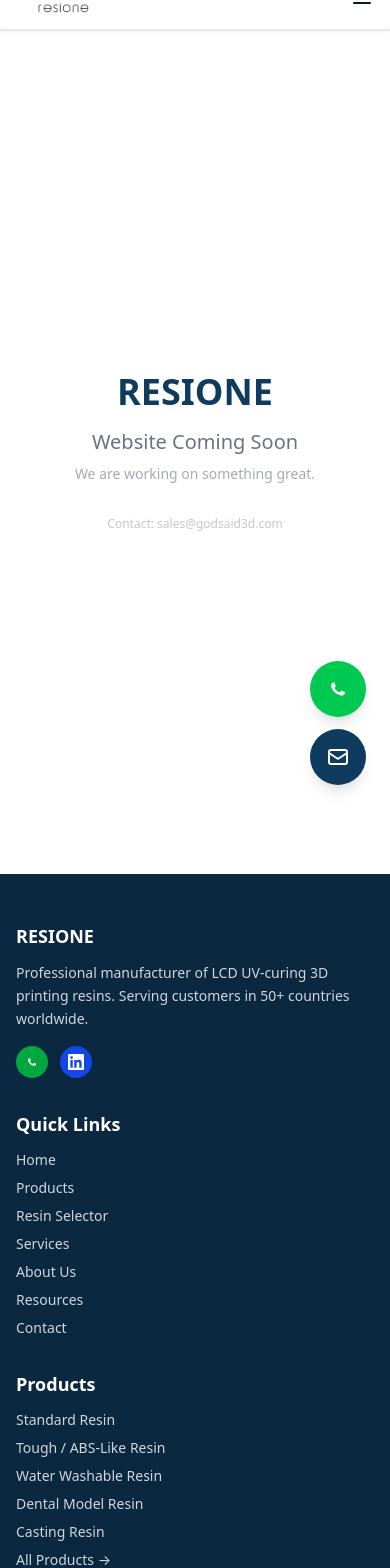
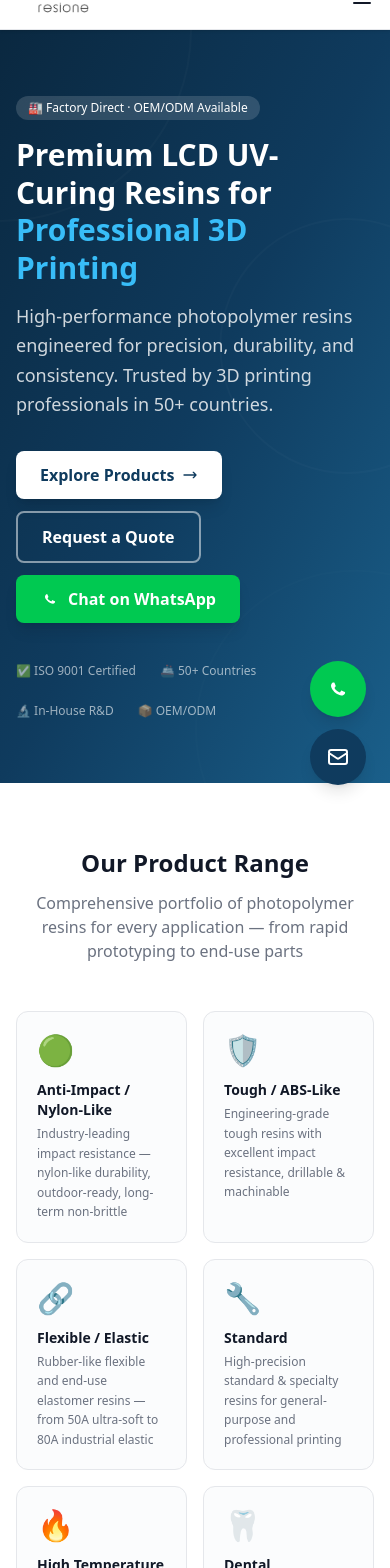
Before and after one commit to 1948128510jj-hue/RESIONE, a Next.js app: page / in a window 390 px wide. Shown: the part 35-1603 px from the top of the page. Built offline with nearby package versions, Linux system fonts and the light colour scheme.

Commit message:
网站全面优化V2: 主页恢复(5板块)+移动端汉堡菜单+404页面+表单formsubmit.co+页脚分类链接+社交链接+邮箱专业化

```diff
--- a/src/app/contact/page.tsx
+++ b/src/app/contact/page.tsx
@@ -24,7 +24,7 @@ export default function ContactPage() {
           {/* Contact form */}
           <div>
             <h2 className="text-xl font-bold mb-4">Send Us a Message</h2>
-            <form action="https://formspree.io/f/your-form-id" method="POST" className="space-y-4">
+            <form action="https://formsubmit.co/sales@godsaid3d.com" method="POST" className="space-y-4">
               <div>
                 <label className="block text-sm font-medium mb-1.5">Name *</label>
                 <input type="text" name="name" required className="w-full border border-border rounded-lg px-4 py-2.5 text-sm focus:outline-none focus:ring-2 focus:ring-primary/20 focus:border-primary transition-colors" />
--- a/src/app/inquiry/page.tsx
+++ b/src/app/inquiry/page.tsx
@@ -23,10 +23,14 @@ export default function InquiryPage() {
           {/* Form */}
           <div className="lg:col-span-2">
             <form
-              action="https://formspree.io/f/your-form-id"
+              action="https://formsubmit.co/sales@godsaid3d.com"
               method="POST"
               className="space-y-6"
             >
+              <input type="hidden" name="_subject" value="New RFQ from RESIONE Website" />
+              <input type="hidden" name="_captcha" value="false" />
+              <input type="hidden" name="_next" value="https://resione.top/thank-you" />
+              <input type="text" name="_honey" style={{display:'none'}} />
               <div className="grid grid-cols-1 sm:grid-cols-2 gap-4">
                 <div>
                   <label className="block text-sm font-medium text-foreground mb-1.5">Full Name *</label>
--- /dev/null
+++ b/src/app/not-found.tsx
@@ -0,0 +1,26 @@
+import Link from "next/link";
+
+export default function NotFound() {
+  return (
+    <div className="min-h-[70vh] flex items-center justify-center bg-white">
+      <div className="text-center px-6 py-16">
+        <h1 className="text-7xl font-extrabold text-primary mb-4">404</h1>
+        <h2 className="text-2xl font-semibold text-foreground mb-3">Page Not Found</h2>
+        <p className="text-muted max-w-md mx-auto mb-8">
+          The page you are looking for might have been moved or doesn't exist.
+        </p>
+        <div className="flex flex-wrap justify-center gap-3">
+          <Link href="/" className="px-6 py-3 bg-primary text-white font-semibold rounded-lg hover:bg-primary-light transition-colors">
+            Back to Home
+          </Link>
+          <Link href="/products" className="px-6 py-3 border border-border text-foreground font-semibold rounded-lg hover:border-primary hover:text-primary transition-colors">
+            Browse Products
+          </Link>
+          <Link href="/contact" className="px-6 py-3 border border-border text-foreground font-semibold rounded-lg hover:border-primary hover:text-primary transition-colors">
+            Contact Us
+          </Link>
+        </div>
+      </div>
+    </div>
+  );
+}
--- a/src/app/page.tsx
+++ b/src/app/page.tsx
@@ -1,14 +1,13 @@
+import { HeroBanner, ProductCategories, WhyChooseUs, OEMServices, CTASection } from "@/components/home";
+
 export default function HomePage() {
   return (
-    <div className="min-h-screen flex items-center justify-center bg-white">
-      <div className="text-center px-6">
-        <h1 className="text-4xl sm:text-5xl font-bold text-primary mb-4">RESIONE</h1>
-        <p className="text-xl text-muted mb-2">Website Coming Soon</p>
-        <p className="text-sm text-muted/60">We are working on something great.</p>
-        <div className="mt-8 text-xs text-muted/40">
-          Contact: sales@godsaid3d.com
-        </div>
-      </div>
-    </div>
+    <>
+      <HeroBanner />
+      <ProductCategories />
+      <WhyChooseUs />
+      <OEMServices />
+      <CTASection />
+    </>
   );
 }
--- a/src/components/layout/Footer.tsx
+++ b/src/components/layout/Footer.tsx
@@ -46,12 +46,13 @@ export default function Footer() {
           <div>
             <h3 className="font-bold text-lg mb-3">Products</h3>
             <ul className="space-y-2 text-sm text-gray-300">
-              <li><Link href="/products" className="hover:text-white transition-colors">Standard Resin</Link></li>
-              <li><Link href="/products" className="hover:text-white transition-colors">Tough / ABS-Like Resin</Link></li>
-              <li><Link href="/products" className="hover:text-white transition-colors">Water Washable Resin</Link></li>
-              <li><Link href="/products" className="hover:text-white transition-colors">Dental Model Resin</Link></li>
-              <li><Link href="/products" className="hover:text-white transition-colors">Casting Resin</Link></li>
-              <li><Link href="/products" className="hover:text-white transition-colors">All Products →</Link></li>
+              <li><Link href="/products?category=Anti-Impact%20%2F%20Nylon-Like" className="hover:text-white transition-colors">Anti-Impact / Nylon-Like</Link></li>
+              <li><Link href="/products?category=Tough%20%2F%20ABS-Like" className="hover:text-white transition-colors">Tough / ABS-Like Resin</Link></li>
+              <li><Link href="/products?category=Flexible%20%2F%20Elastic" className="hover:text-white transition-colors">Flexible / Elastic Resin</Link></li>
+              <li><Link href="/products?category=Water%20Washable" className="hover:text-white transition-colors">Water Washable Resin</Link></li>
+              <li><Link href="/products?category=Dental" className="hover:text-white transition-colors">Dental Resin</Link></li>
+              <li><Link href="/products?category=High%20Temperature" className="hover:text-white transition-colors">High Temperature Resin</Link></li>
+              <li><Link href="/products" className="hover:text-white transition-colors font-semibold">All Products →</Link></li>
             </ul>
           </div>
 
--- a/src/components/layout/Header.tsx
+++ b/src/components/layout/Header.tsx
@@ -1,7 +1,12 @@
+"use client";
+
+import { useState } from "react";
 import Link from "next/link";
 import { SITE_CONFIG } from "@/lib/constants";
 
 export default function Header() {
+  const [menuOpen, setMenuOpen] = useState(false);
+
   return (
     <header className="sticky top-0 z-50 bg-white/95 backdrop-blur border-b border-border shadow-sm">
       <div className="container-wide flex items-center justify-between h-16 sm:h-[72px]">
@@ -42,14 +47,59 @@ export default function Header() {
           >
             Get Quote
           </Link>
-          {/* Mobile menu */}
-          <button className="lg:hidden p-2 -mr-2 text-foreground hover:bg-surface rounded-md" aria-label="Menu">
-            <svg className="w-6 h-6" fill="none" stroke="currentColor" viewBox="0 0 24 24">
-              <path strokeLinecap="round" strokeLinejoin="round" strokeWidth={2} d="M4 6h16M4 12h16M4 18h16" />
-            </svg>
+          {/* Mobile menu button */}
+          <button
+            onClick={() => setMenuOpen(!menuOpen)}
+            className="lg:hidden p-2 -mr-2 text-foreground hover:bg-surface rounded-md"
+            aria-label="Toggle menu"
+          >
+            {menuOpen ? (
+              <svg className="w-6 h-6" fill="none" stroke="currentColor" viewBox="0 0 24 24">
+                <path strokeLinecap="round" strokeLinejoin="round" strokeWidth={2} d="M6 18L18 6M6 6l12 12" />
+              </svg>
+            ) : (
+              <svg className="w-6 h-6" fill="none" stroke="currentColor" viewBox="0 0 24 24">
+                <path strokeLinecap="round" strokeLinejoin="round" strokeWidth={2} d="M4 6h16M4 12h16M4 18h16" />
+              </svg>
+            )}
           </button>
         </div>
       </div>
+
+      {/* Mobile Menu Dropdown */}
+      {menuOpen && (
+        <div className="lg:hidden border-t border-border bg-white">
+          <nav className="container-wide py-4 flex flex-col gap-1">
+            {SITE_CONFIG.nav.map((item) => (
+              <Link
+                key={item.href}
+                href={item.href}
+                onClick={() => setMenuOpen(false)}
+                className="px-4 py-3 text-base font-medium text-foreground/80 hover:text-primary hover:bg-surface rounded-lg transition-colors"
+              >
+                {item.label}
+              </Link>
+            ))}
+            <div className="flex gap-3 mt-3 px-4 pt-3 border-t border-border">
+              <a
+                href={`https://wa.me/${SITE_CONFIG.whatsapp.replace(/[^0-9]/g, '')}`}
+                target="_blank"
+                rel="noopener noreferrer"
+                className="flex-1 text-center px-4 py-2.5 text-sm font-semibold bg-green-500 text-white rounded-lg"
+              >
+                WhatsApp
+              </a>
+              <Link
+                href="/inquiry"
+                onClick={() => setMenuOpen(false)}
+                className="flex-1 text-center px-4 py-2.5 text-sm font-semibold bg-primary text-white rounded-lg"
+              >
+                Get Quote
+              </Link>
+            </div>
+          </nav>
+        </div>
+      )}
     </header>
   );
 }
--- a/src/lib/constants.ts
+++ b/src/lib/constants.ts
@@ -4,16 +4,16 @@ export const SITE_CONFIG = {
   tagline: 'RESIONE Makes 3D Printing More Practical',
   description: 'Premium 3D printing photopolymer resins for LCD/DLP/SLA printers. RESIONE brand by Dongguan Godsaid Technology Co., Ltd. OEM & ODM services available.',
   url: 'https://www.resione.com',
-  email: '1948128510@qq.com',
+  email: 'sales@godsaid3d.com',
   phone: '+86 18027908296',
   whatsapp: '+86 18027908296',
   wechat: '18027908296',
   address: 'Room 106, Building 2, No. 33, Pingshan Industrial Road, Tangxia Town, Dongguan, Guangdong, China',
   social: {
     facebook: 'https://facebook.com/Godsaid3d',
-    linkedin: '#',
-    youtube: '#',
-    twitter: '#',
+    linkedin: 'https://linkedin.com/company/godsaid3d',
+    youtube: 'https://youtube.com/@resione3d',
+    twitter: 'https://x.com/resione3d',
   },
   nav: [
     { label: 'Home', href: '/' },
```
